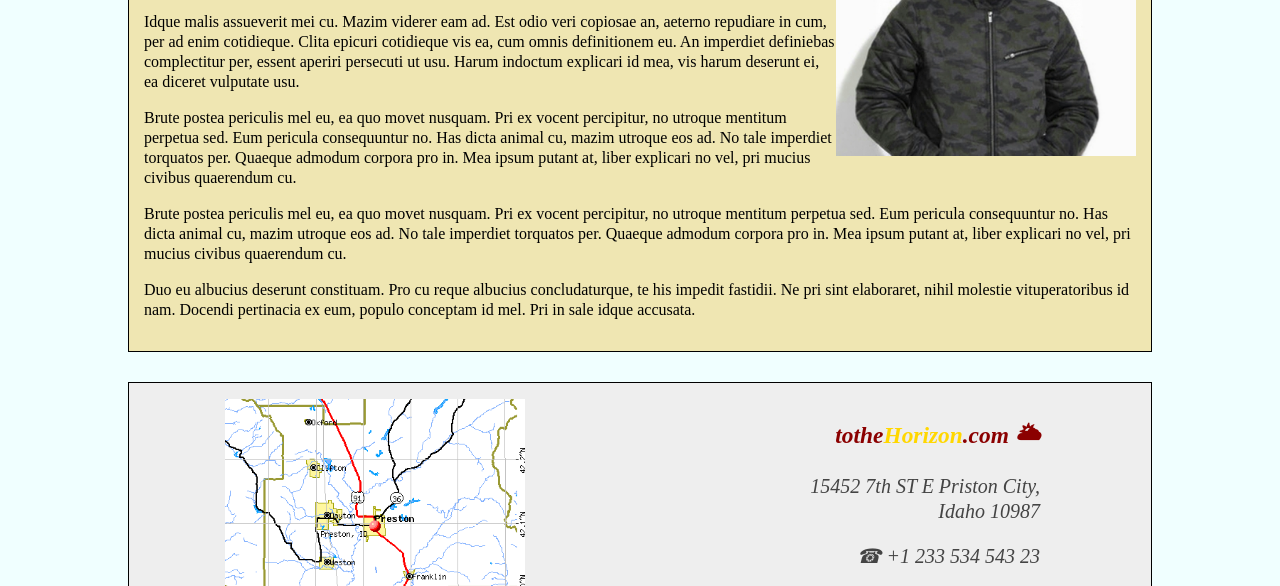
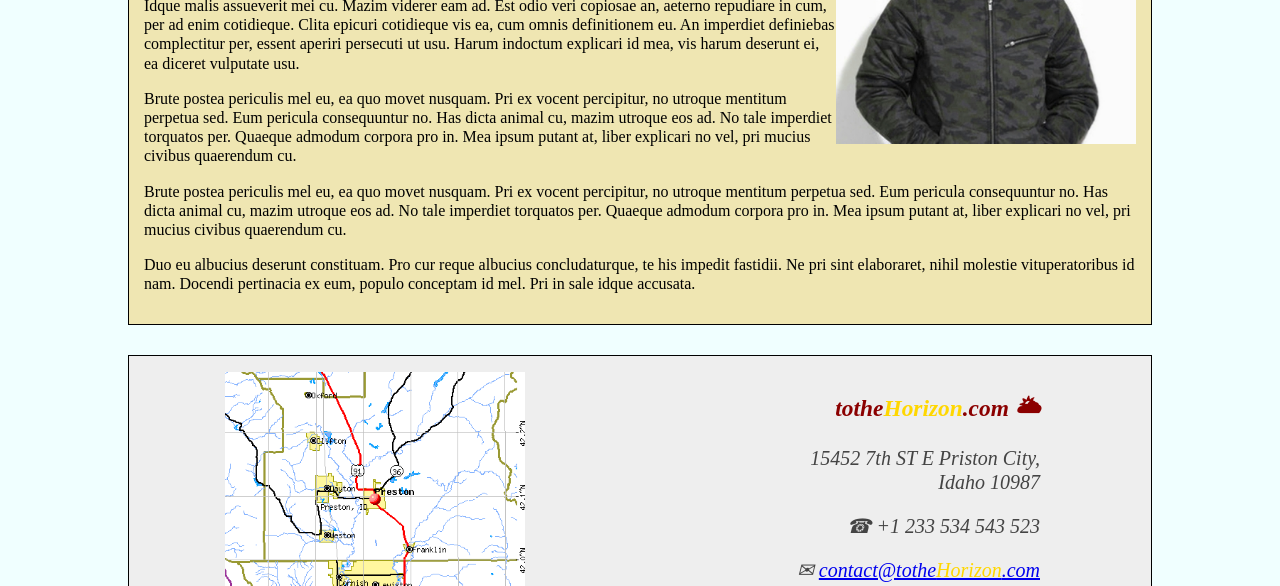
Before and after one commit to kofimanuel/WDD230, a plain HTML site: page lesson5/preston-5.html in a window 1280 px wide. Shown: the part 959-1545 px from the top of the page. Drawn offline with Linux system fonts and the light colour scheme.

Commit message:
another commit

```diff
--- a/lesson5/css/medium.css
+++ b/lesson5/css/medium.css
@@ -4,7 +4,7 @@
   }
 
   header h1 {
-    font-size: 40px;
+    font-size: 38px;
   }
 
   header h3 {
--- a/lesson5/css/small.css
+++ b/lesson5/css/small.css
@@ -1,7 +1,7 @@
 body {
 	font-size: 16px;
 	font-family: "Times New Roman", sans-serif;
-	line-height: 1.25;
+	line-height: 1.2;
 	background-color: azure;
 	height: 100%;
 
--- a/lesson5/preston-5.html
+++ b/lesson5/preston-5.html
@@ -84,7 +84,7 @@
 				<p>Idque malis assueverit mei cu. Mazim viderer eam ad. Est odio veri copiosae an, aeterno repudiare in cum, per ad enim cotidieque. Clita epicuri cotidieque vis ea, cum omnis definitionem eu. An imperdiet definiebas complectitur per, essent aperiri persecuti ut usu. Harum indoctum explicari id mea, vis harum deserunt ei, ea diceret vulputate usu.</p>
 				<p>Brute postea periculis mel eu, ea quo movet nusquam. Pri ex vocent percipitur, no utroque mentitum perpetua sed. Eum pericula consequuntur no. Has dicta animal cu, mazim utroque eos ad. No tale imperdiet torquatos per. Quaeque admodum corpora pro in. Mea ipsum putant at, liber explicari no vel, pri mucius civibus quaerendum cu.</p>
 				<p>Brute postea periculis mel eu, ea quo movet nusquam. Pri ex vocent percipitur, no utroque mentitum perpetua sed. Eum pericula consequuntur no. Has dicta animal cu, mazim utroque eos ad. No tale imperdiet torquatos per. Quaeque admodum corpora pro in. Mea ipsum putant at, liber explicari no vel, pri mucius civibus quaerendum cu.</p>
-				<p>Duo eu albucius deserunt constituam. Pro cu reque albucius concludaturque, te his impedit fastidii. Ne pri sint elaboraret, nihil molestie vituperatoribus id nam. Docendi pertinacia ex eum, populo conceptam id mel. Pri in sale idque accusata.</p>
+				<p>Duo eu albucius deserunt constituam. Pro cur reque albucius concludaturque, te his impedit fastidii. Ne pri sint elaboraret, nihil molestie vituperatoribus id nam. Docendi pertinacia ex eum, populo conceptam id mel. Pri in sale idque accusata.</p>
 			</article><br>
 			<div class="contact-info">
 				<h3>tothe<span class="animation">Horizon</span>.com &#127781</h3>
@@ -92,7 +92,7 @@
 					<img class="map" src="./images/map.png" alt="Map">
 				</picture>
 				<p>15452 7th ST E Priston City,<br> Idaho 10987</p>
-				<p>&#9742 +1 233 534 543 23</p>
+				<p>&#9742 +1 233 534 543 523</p>
 				<p>&#9993 <a href="#" title="Contact">contact@tothe<span class="animation">Horizon</span>.com</a></p>
 				<div class="social">
 					<a href="#" target="_blank"><img src="./images/whatsapp2.png" alt="Whatsapp logo"></a>
```
Also changed, not shown: index.html (+1 -1 lines).
